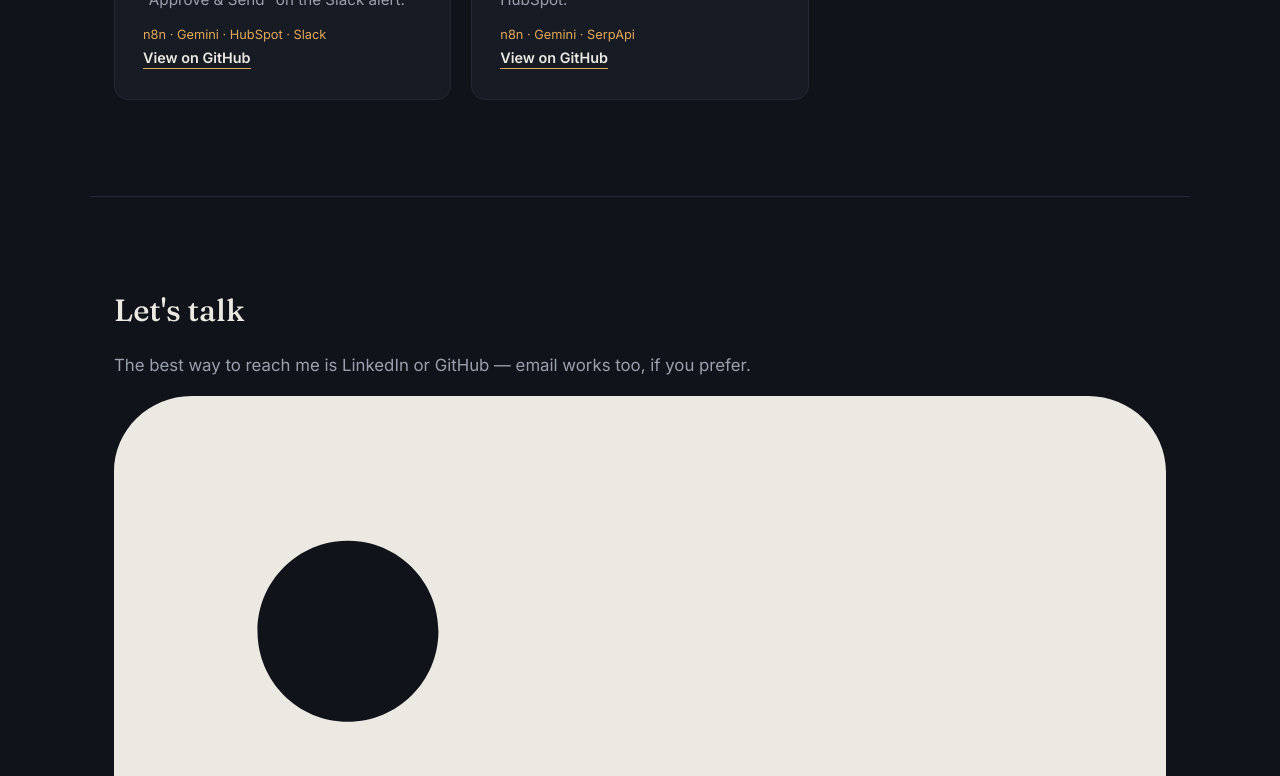
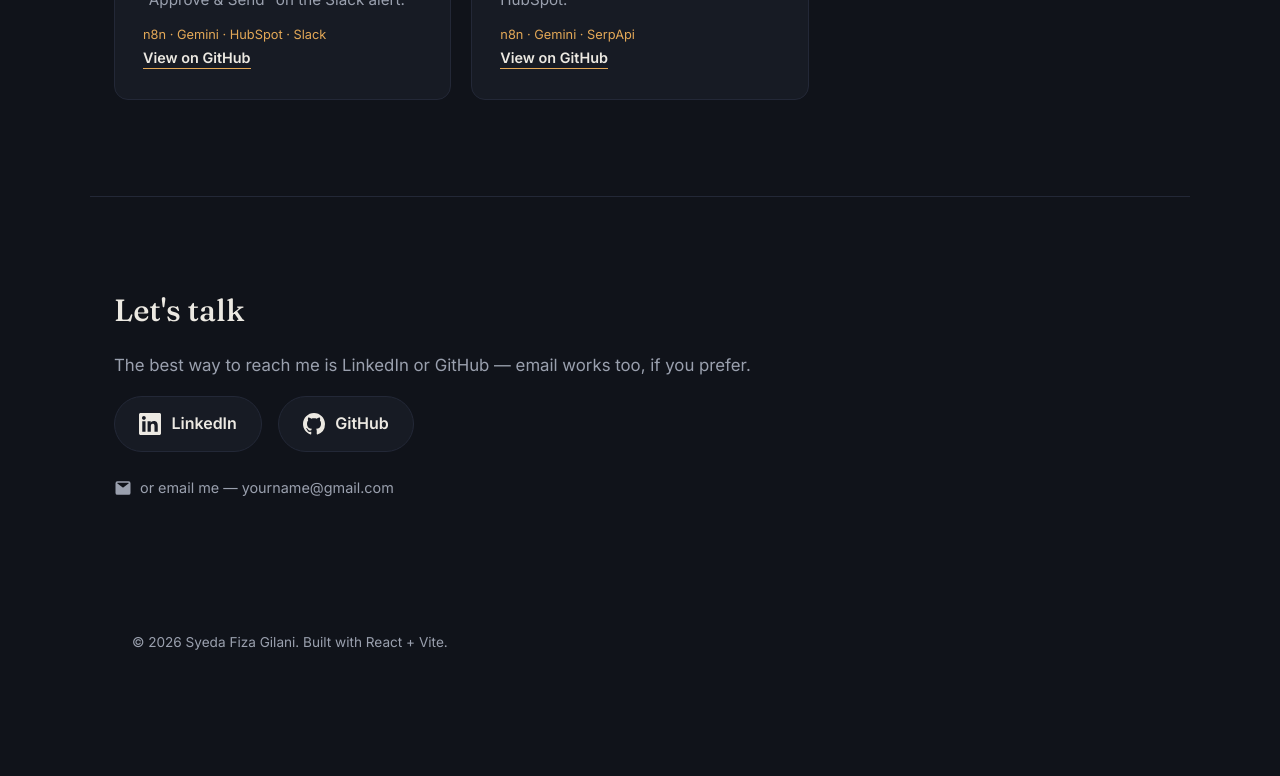
Before and after one commit to Syeda-Fiza-Gilani/Portfolio-React, a React (Vite) app: page / in a window 1280 px wide. Shown: the part 2000-2776 px from the top of the page. After the commit the page ends 2715 px from the top, so only its background shows below. Built offline with nearby package versions, Linux system fonts and the light colour scheme.

Commit message:
Restore and update site CSS styles
Restores and updates the CSS styles for the site, including layout, typography, and button styles.

```diff
--- a/src/styles.css
+++ b/src/styles.css
@@ -369,30 +369,57 @@ section { padding: 6rem 1.5rem; }
 
 .contact__lede { font-size: 1.05rem; }
 
-.contact__email {
-  display: inline-block;
-  font-family: var(--font-display);
-  font-size: clamp(1.6rem, 4vw, 2.4rem);
+/* Primary contact methods: LinkedIn + GitHub, icon-led pill buttons. */
+.contact__primary {
+  display: flex;
+  flex-wrap: wrap;
+  gap: 1rem;
+  margin: 0.5rem 0 1.5rem;
+}
+
+.contact__primary-link {
+  display: inline-flex;
+  align-items: center;
+  gap: 0.65rem;
+  padding: 0.9rem 1.5rem;
+  border-radius: 999px;
+  background: var(--ink-2);
+  border: 1px solid var(--ink-3);
   color: var(--paper);
   text-decoration: none;
-  border-bottom: 2px solid var(--ember);
-  margin: 0.5rem 0 2rem;
+  font-weight: 600;
+  font-size: 1rem;
+  transition: border-color 0.15s ease, transform 0.15s ease, background 0.15s ease;
 }
 
-.contact__email:hover { color: var(--ember); }
-
-.contact__socials {
-  display: flex;
-  gap: 1.5rem;
+.contact__primary-link:hover {
+  border-color: var(--ember);
+  background: var(--ink-3);
+  transform: translateY(-2px);
 }
 
-.contact__socials a {
+.contact__icon {
+  width: 22px;
+  height: 22px;
+  flex-shrink: 0;
+}
+
+.contact__icon--small {
+  width: 18px;
+  height: 18px;
+}
+
+/* Optional / secondary — deliberately quieter than the primary links above. */
+.contact__optional {
+  display: inline-flex;
+  align-items: center;
+  gap: 0.5rem;
   color: var(--fog);
   text-decoration: none;
   font-size: 0.9rem;
 }
 
-.contact__socials a:hover { color: var(--paper); }
+.contact__optional:hover { color: var(--paper); }
 
 /* ==========================================================================
    FOOTER
@@ -490,10 +517,6 @@ section { padding: 6rem 1.5rem; }
   box-shadow: 0 20px 50px rgba(0, 0, 0, 0.45);
 }
 
-.chat__panel[hidden] {
-  display: none;
-}
-
 .chat__header {
   display: flex;
   align-items: center;
```
